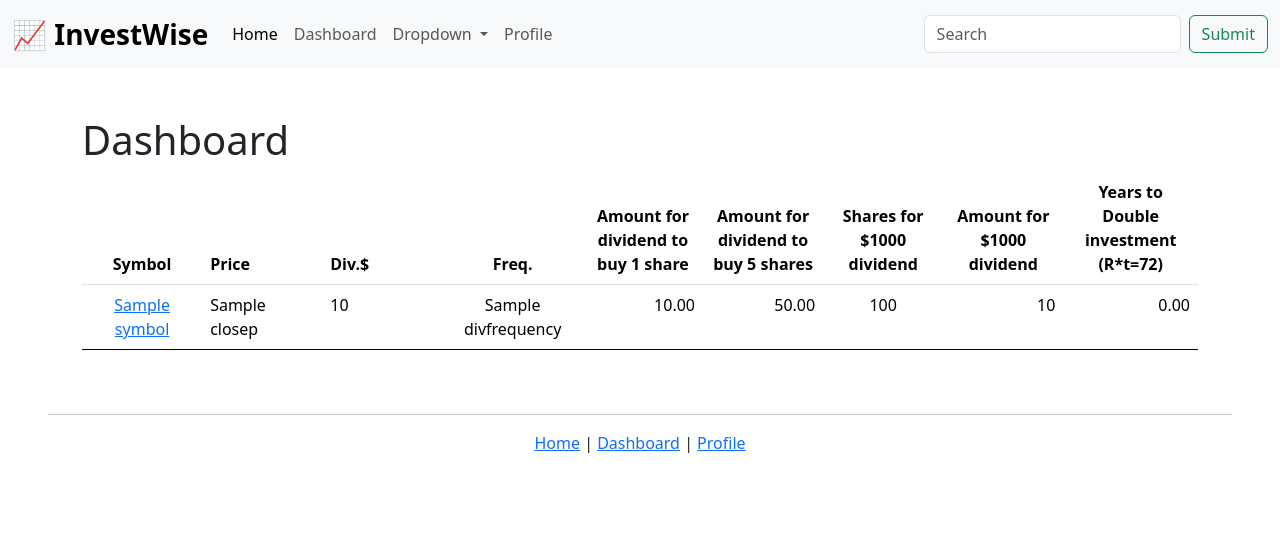
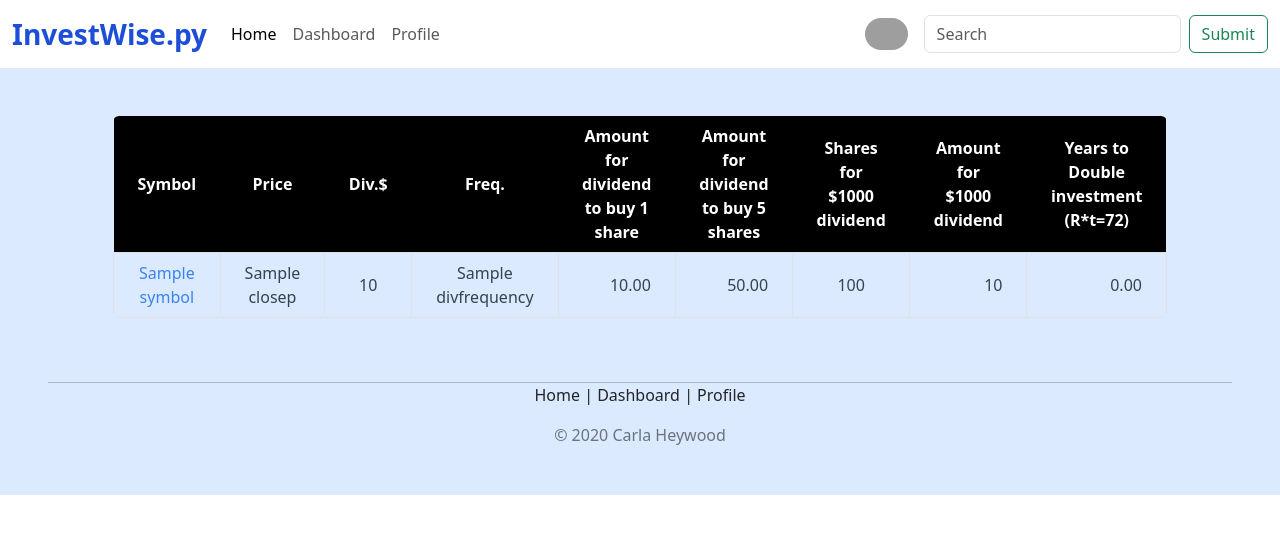
Before and after one commit to CarlaHeywood/PolyStockData, a Django app: template polygon/account/templates/dashboard.html in a window 1280 px wide. Shown: the top 534 px of the page. Run offline with Django 4.2, Linux system fonts and the light colour scheme; the template is opened without the code that fills it: most values are stand-ins (such as "Sample title", 1, 10 or a date in 2020); parts of the project's set-up code (start-up, migrations or seed data) failed here and were passed over; some libraries are stand-ins or nearby versions; grey boxes are pictures that could not be loaded.

Commit message:
Updated PolyStockData.py

```diff
--- a/polygon/account/templates/base.html
+++ b/polygon/account/templates/base.html
@@ -9,7 +9,7 @@
     <link rel="stylesheet" href="/static/css/style.css">
     {% comment %} <link rel="stylesheet" href="{% static 'django_table_sort.css' %}"/> {% endcomment %}
     <link rel="stylesheet" href="https://cdnjs.cloudflare.com/ajax/libs/font-awesome/6.1.2/css/all.min.css" integrity="sha512-1sCRPdkRXhBV2PBLUdRb4tMg1w2YPf37qatUFeS7zlBy7jJI8Lf4VHwWfZZfpXtYSLy85pkm9GaYVYMfw5BC1A==" crossorigin="anonymous" referrerpolicy="no-referrer" />
-
+    <link href="https://cdn.jsdelivr.net/npm/tailwindcss@2.2.16/dist/tailwind.min.css" rel="stylesheet">
     <title>
     {% block title %}
     {% endblock %}
@@ -17,9 +17,9 @@
 </head>
 <body>
     {% comment %} Navbar {% endcomment %}
-    <nav class="navbar navbar-expand-lg bg-light">
+    <nav class="navbar navbar-expand-lg bg-white">
         <div class="container-fluid d-flex">
-            <a class="navbar-brand fs-3" href="/"><strong>📈 InvestWise</strong></a>
+            <a class="navbar-brand fs-3 text-blue-700" href="/"><strong>InvestWise.py</strong></a>
             <button class="navbar-toggler" type="button" data-bs-toggle="collapse" data-bs-target="#navbarSupportedContent" aria-controls="navbarSupportedContent" aria-expanded="false" aria-label="Toggle navigation">
                 <span class="navbar-toggler-icon"></span>
             </button>
@@ -32,7 +32,7 @@
                         <a class="nav-link" href="/dashboard">Dashboard</a>
                     </li>
                     <li class="nav-item dropdown">
-                    <a class="nav-link dropdown-toggle" href="#" role="button" data-bs-toggle="dropdown" aria-expanded="false">
+                    <a class="nav-link dropdown-toggle d-none" href="#" role="button" data-bs-toggle="dropdown" aria-expanded="false">
                         Dropdown
                     </a>
                     <ul class="dropdown-menu">
@@ -56,6 +56,11 @@
                     Reverse for 'stockdetails' with keyword arguments '{'symbol': ''}' not found. 1 pattern(s) tried: ['(?P<symbol>[^/]+)/\\Z']
                     searchsymbol|join:symbol - didnt work
                 {% endcomment %}
+                <a class="mx-3" href="https://github.com/CarlaHeywood" target="_blank"
+                    ><img
+                        src="https://avatars.githubusercontent.com/u/22629607?v=4"
+                        class="rounded-full h-8"
+                    /></a>
                 <form action="{% url 'stockdetails' symbol=searchsymbol|default:'UWMC' %}" method="POST" class="d-flex">
                     {% csrf_token %}
                     <input type="text" name="searchsymbol" id="searchsymbol" class="form-control me-2" placeholder="Search" aria-label="Search">
@@ -65,7 +70,7 @@
         </div>
     </nav>
     {% comment %} Back & Home Button {% endcomment %}
-    <div class="mt-5">
+    <div class="bg-blue-100">
         {% comment %} <form class="m-3" action="{% url 'home' %}" method="POST">
         {% csrf_token %}
             <div class="btn btn-primary" onclick="history.back()" value="Go Back">Go Back</div>
@@ -73,13 +78,17 @@
         </form> {% endcomment %}
 
         {% block content %}{% endblock content %}
+
+        {% comment %} Footer {% endcomment %}
+        <div class="p-5 text-center">
+            <hr>
+            <a href="/">Home</a> | <a href="/dashboard">Dashboard</a> | <a href="/profile">Profile</a>
+
+            <p class="mt-3 text-gray-500">© {{ current_year }} Carla Heywood</p>
+        </div>
     </div>
 
-    {% comment %} Footer {% endcomment %}
-    <div class="m-5 text-center">
-        <hr>
-        <a href="/">Home</a> | <a href="/dashboard">Dashboard</a> | <a href="/profile">Profile</a>
-    </div>
+
     <script src="https://cdn.jsdelivr.net/npm/bootstrap@5.3.0-alpha1/dist/js/bootstrap.bundle.min.js" integrity="sha384-w76AqPfDkMBDXo30jS1Sgez6pr3x5MlQ1ZAGC+nuZB+EYdgRZgiwxhTBTkF7CXvN" crossorigin="anonymous"></script>
     {% comment %} Initialize Tooltips {% endcomment %}
     <script>
--- a/polygon/account/templates/dashboard.html
+++ b/polygon/account/templates/dashboard.html
@@ -1,6 +1,5 @@
 {% extends 'base.html' %}
 
-{% comment %} {% Custom filter for division %} {% endcomment %}
 {% load mathfilters %}
 {% load humanize %}
 
@@ -8,61 +7,49 @@
     Dashboard
 {% endblock %}
 
- {% comment %} Specific CSS goes HERE {% endcomment %}
 {% block stylesheets %}{% endblock stylesheets %}
 
 {% block content %}
-<div class="container">
-    <div class="row">
-        <div class="col">
-            <h1>Dashboard</h1>
+<div class="flex flex-wrap p-3 justify-content-center">
+    <div class="w-full text-center p-3">
+        {{ watchlist.1.previous_date }}
     </div>
-        <div class="col d-flex align-bottom justify-content-end">
-            {{ watchlist.1.previous_date }}
-            {% comment %} <a class="btn btn-primary m-3 me-0" href="{% url 'loadpolygondata' %}" data-bs-toggle="tooltip"
-                data-bs-placement="bottom"
-                data-bs-title="Delete all stocks in database and fetch most recent details from Polygon API. This will take several minutes.">
-                Update Database <i class="bi bi-arrow-clockwise "></i> </a> {% endcomment %}
-        </div>
-    </div>
-    <div class="table-responsive">
-        <table class="table sortable">
-            <tr class="bg-black text-white align-bottom">
-                <td class="col-1 text-center"><b>Symbol</b></td>
-                <td class="col-1"><b>Price</b></td>
-                <td class="col-1"><b>Div.$</b></td>
-                <td class="col-1 text-center"><b>Freq.</b></td>
-                <td class="col-1 text-center"><b>Amount for dividend to buy 1 share</b></td>
-                <td class="col-1 text-center"><b>Amount for dividend to buy 5 shares</b></td>
-                <td class="col-1 text-center"><b>Shares for $1000 dividend</b></td>
-                <td class="col-1 text-center"><b>Amount for $1000 dividend</b></td>
-                <td class="col-1 text-center"><b>Years to Double investment (R*t=72) </b></td>
-                {% comment %} <td class="col"><b>Pay Date</b></td>
-                <td class="col"><b>Declaration</b></td>
-                <td class="col"><b>Ex Date</b></td> {% endcomment %}
+    <div class="overflow-x-auto m-auto rounded text-center">
+        <table class="table-auto">
+            <thead class="text-white bg-black">
+                <tr>
+                    <th class="px-4 py-2 w-3">Symbol</th>
+                    <th class="px-4 py-2 w-3">Price</th>
+                    <th class="px-4 py-2 w-3">Div.$</th>
+                    <th class="px-4 py-2 w-3">Freq.</th>
+                    <th class="px-4 py-2 w-3">Amount for dividend to buy 1 share</th>
+                    <th class="px-4 py-2 w-3">Amount for dividend to buy 5 shares</th>
+                    <th class="px-4 py-2 w-3">Shares for $1000 dividend</th>
+                    <th class="px-4 py-2 w-3">Amount for $1000 dividend</th>
+                    <th class="px-4 py-2 w-3">Years to Double investment (R*t=72)</th>
                 </tr>
+            </thead>
+            <tbody class="text-gray-700">
             {% for stock in watchlist %}
-            <tr style="border: 1px;">
-                <td class="text-center"><a href="{% url 'stockdetails' symbol=stock.symbol %}">{{ stock.symbol }}</a></td>
-                <td>{{ stock.closep }}</td>
-                <td>{{ stock.cash_amount }}</td>
-                <td class="text-center">{{ stock.divfrequency }}</td>
-                <td class="text-end">{{ stock.closep|div:stock.cash_amount|floatformat:2|intcomma }}</td>
-                <td class="text-end">{{ stock.closep|div:stock.cash_amount|mul:5|floatformat:2|intcomma }}</td>
+                <tr>
+                    <td class="border px-4 py-2 w-3 text-center"><a href="{% url 'stockdetails' symbol=stock.symbol %}" class="text-blue-500 hover:underline">{{ stock.symbol }}</a></td>
+                    <td class="border px-4 py-2 w-3">{{ stock.closep }}</td>
+                    <td class="border px-4 py-2 w-3">{{ stock.cash_amount }}</td>
+                    <td class="border px-4 py-2 w-3 text-center">{{ stock.divfrequency }}</td>
+                    <td class="border px-4 py-2 w-3 text-right">{{ stock.closep|div:stock.cash_amount|floatformat:2|intcomma }}</td>
+                    <td class="border px-4 py-2 w-3 text-right">{{ stock.closep|div:stock.cash_amount|mul:5|floatformat:2|intcomma }}</td>
                     {% with annualdiv=stock.cash_amount|mul:stock.divfrequency|floatformat:2 %}
-                <td class="text-center">{{ 1000|div:annualdiv|floatformat:0 }}</td>
+                    <td class="border px-4 py-2 w-3 text-center">{{ 1000|div:annualdiv|floatformat:0 }}</td>
                         {% with shares1000=1000|div:annualdiv|floatformat:0 %}
-                        <td class="text-end">{{ stock.closep|mul:shares1000|floatformat:0|intcomma }}</td>
+                            <td class="border px-4 py-2 w-3 text-right">{{ stock.closep|mul:shares1000|floatformat:0|intcomma }}</td>
                         {% endwith %}
                     {% endwith %}
                     {% with annualdivpercent=stock.cash_amount|div:stock.closep|mul:100|floatformat:2 %}
-                <td class="text-end">{{ 72|div:annualdivpercent|div:100|floatformat:2 }}</td>
+                    <td class="border px-4 py-2 w-3 text-right">{{ 72|div:annualdivpercent|div:100|floatformat:2 }}</td>
                     {% endwith %}
-                {% comment %} <td>{{ stock.pay_date }}</td>
-                <td>{{ stock.declaration_date }}</td>
-                <td>{{ stock.ex_dividend_date }}</td> {% endcomment %}
                 </tr>
             {% endfor %}
+            </tbody>
         </table>
     </div>
 </div>
```
Also changed, not shown: polygon/account/templates/home.html (+28 -29 lines), polygon/account/templates/profile.html (+24 -33 lines), polygon/account/templates/stockdetails.html (+35 -85 lines), polygon/account/views.py (+7 -5 lines), README.md, requirements.txt (renamed from polygon/requirements.txt), 3 other files. Lines whose indentation alone changed are shown as unchanged.
